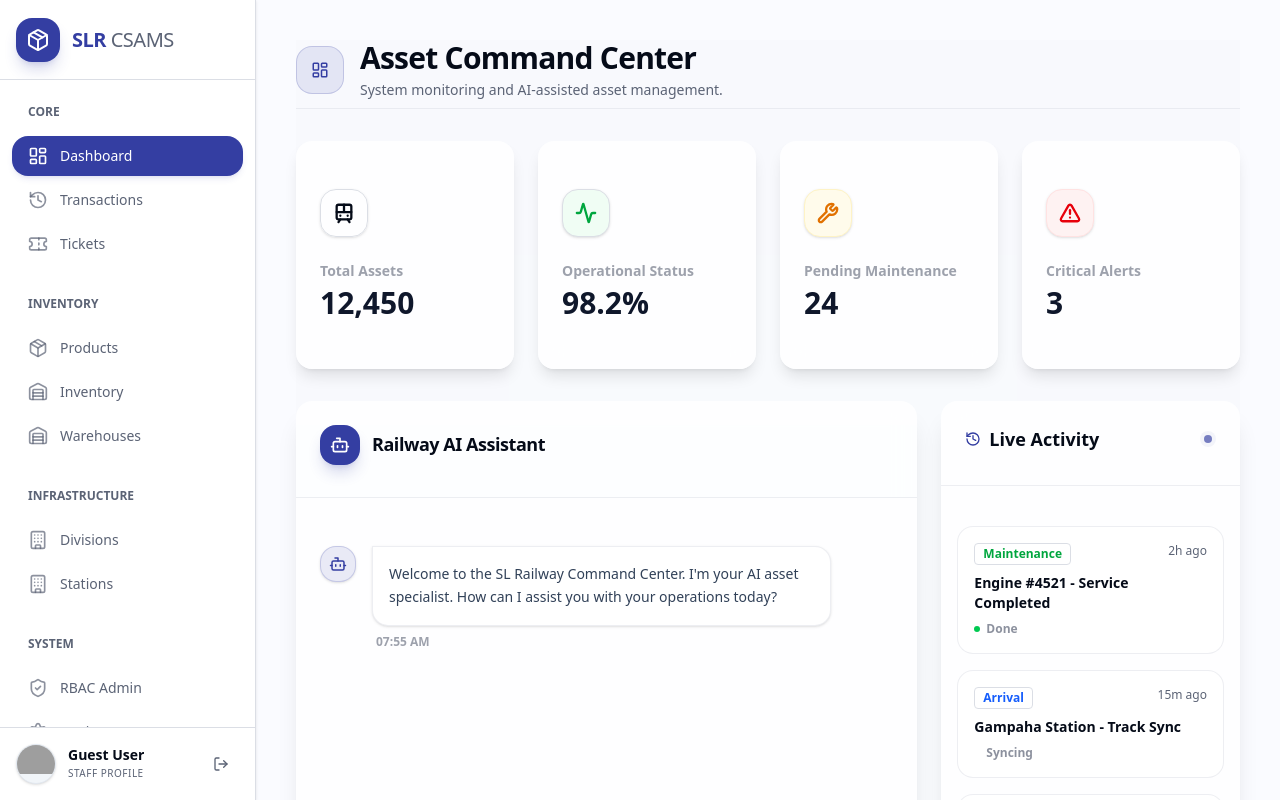
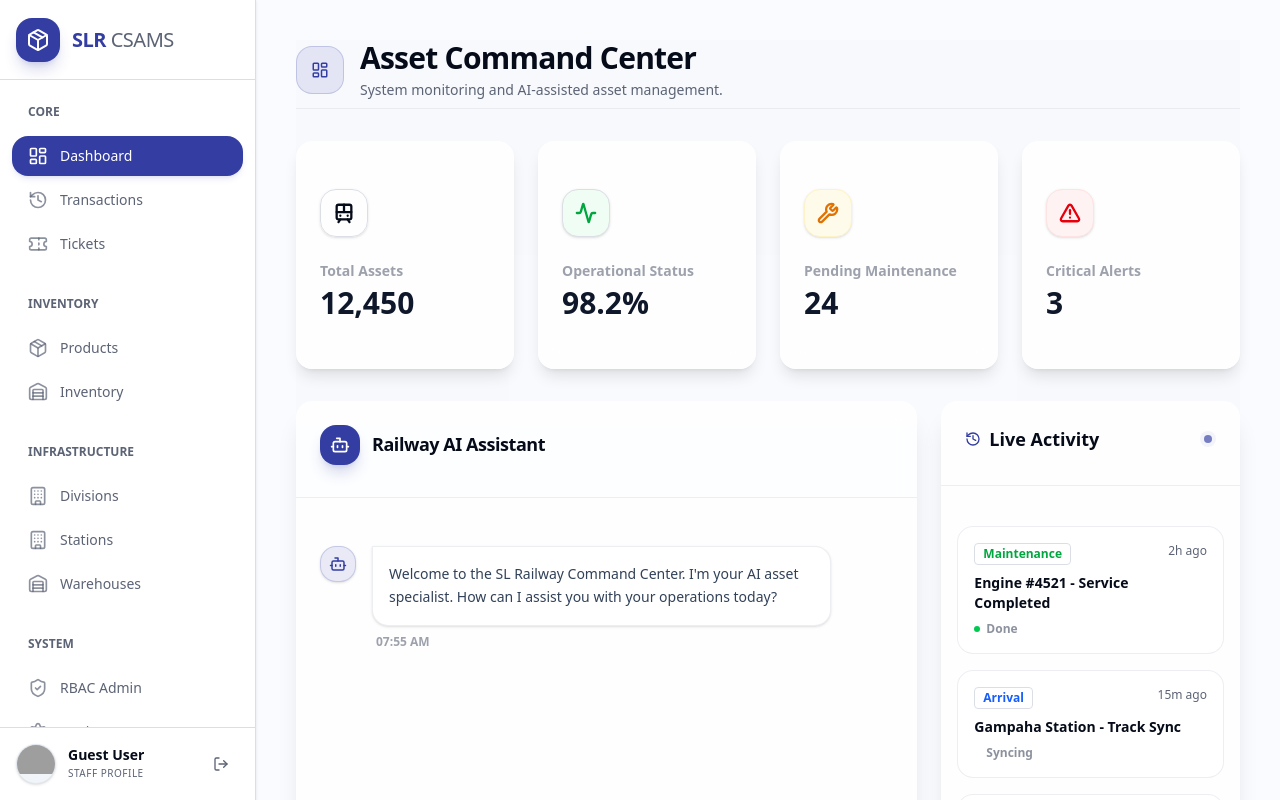
Before and after one commit to Sharjun-Hussain/railway-asset-system-frontend, a Next.js app: page / in a window 1280 px wide. Shown: the top 800 px of the page. Built offline with nearby package versions, Linux system fonts and the light colour scheme; no server answers; grey boxes are pictures that could not be loaded.

Commit message:
refactor: move Warehouses link from Products to Divisions section in Sidebar

```diff
--- a/src/components/dashboard-layout/Sidebar.jsx
+++ b/src/components/dashboard-layout/Sidebar.jsx
@@ -40,7 +40,6 @@ const navigationGroups = [
     items: [
       { name: "Products", href: "/products", icon: Package },
       { name: "Inventory", href: "/inventory", icon: Warehouse },
-      { name: "Warehouses", href: "/warehouses", icon: Warehouse },
     ]
   },
   {
@@ -48,6 +47,7 @@ const navigationGroups = [
     items: [
       { name: "Divisions", href: "/divisions", icon: Building },
       { name: "Stations", href: "/stations", icon: Building },
+      { name: "Warehouses", href: "/warehouses", icon: Warehouse },
     ]
   },
   {
```
